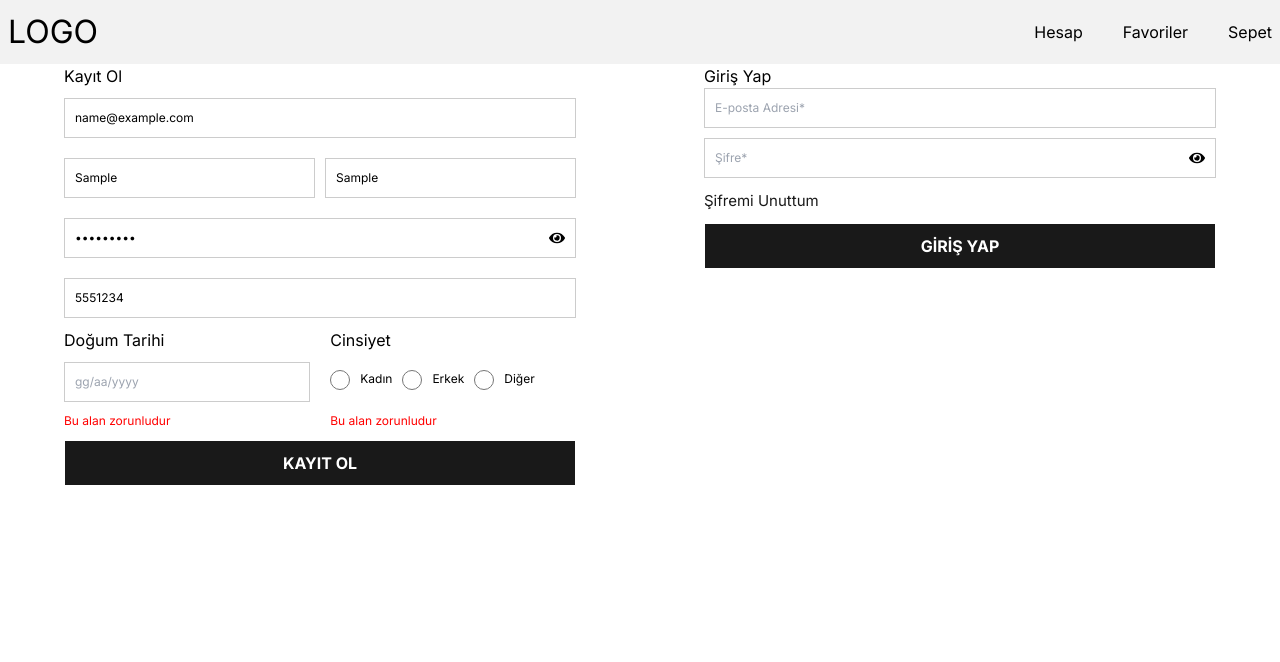
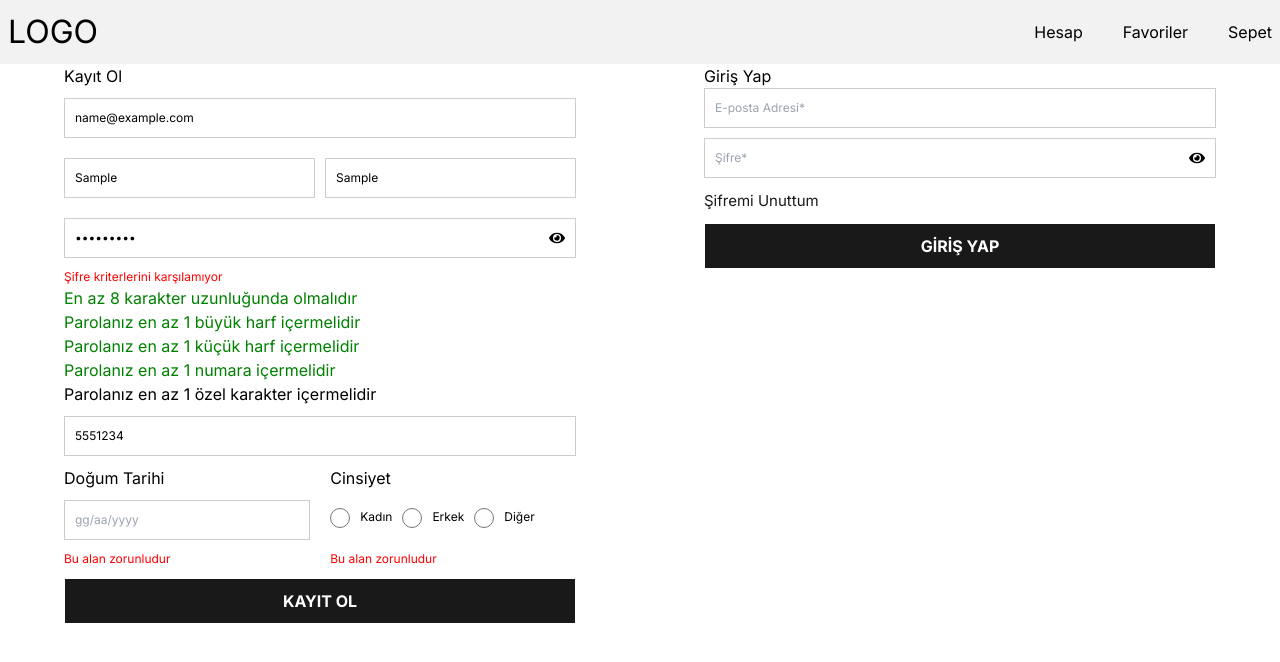
Before and after one commit to mrvozturk/DigitalEmporium, a Next.js app: page /auth in a window 1280 px wide. Both pictures are taken after typing "name@example.com", "Sample", "Sample", "Sample123", "5551234", "Sample" into the empty fields and a click on the button "KAYIT OL". Shown: the top 662 px of the page. Built offline with nearby package versions, Linux system fonts and the light colour scheme.

Commit message:
updated password

```diff
--- a/src/app/auth/register/index.tsx
+++ b/src/app/auth/register/index.tsx
@@ -9,7 +9,7 @@ const RegisterForm: React.FC = () => {
   const [selectedDate, setSelectedDate] = useState<Date | null>(null);
   const [showPassword, setShowPassword] = useState(false);
   const [formErrors, setFormErrors] = useState<{ [key: string]: string }>({});
-  const [passwordTouched, setPasswordTouched] = useState(false);
+  const [showPasswordCriteria, setShowPasswordCriteria] = useState(false);
   const [passwordCriteria, setPasswordCriteria] = useState({
     length: false,
     uppercase: false,
@@ -17,7 +17,6 @@ const RegisterForm: React.FC = () => {
     number: false,
     specialChar: false
   });
-
   const validateForm = (e: React.FormEvent<HTMLFormElement>) => {
     e.preventDefault();
     const errors: { [key: string]: string } = {};
@@ -44,6 +43,15 @@ const RegisterForm: React.FC = () => {
 
     if (!selectedDate) errors.birthdate = 'Bu alan zorunludur';
 
+    const password = form.password.value;
+    const passwordRegex = /^(?=.*[A-Z])(?=.*[a-z])(?=.*\d)(?=.*[@$!%*.?&])[A-Za-z\d@$!%*.?&]{8,}$/;
+    if (!passwordRegex.test(password)) {
+      errors.password = 'Şifre kriterlerini karşılamıyor';
+      setShowPasswordCriteria(true);
+    } else {
+      setShowPasswordCriteria(false);
+    }
+
     setFormErrors(errors);
   };
 
@@ -56,13 +64,6 @@ const RegisterForm: React.FC = () => {
       number: /\d/.test(password),
       specialChar: /[@$!%*.?&]/.test(password)
     });
-
-    if (password) {
-      setFormErrors(prevErrors => {
-        const { password, ...rest } = prevErrors;
-        return rest;
-      });
-    }
   };
 
   const handleNameInput = (e: React.FormEvent<HTMLInputElement>) => {
@@ -110,9 +111,8 @@ const RegisterForm: React.FC = () => {
             type={showPassword ? 'text' : 'password'}
             name='password'
             placeholder='Şifre*'
+            onFocus={() => setShowPasswordCriteria(true)}
             onChange={handlePasswordChange}
-            onFocus={() => setPasswordTouched(true)}
-            onBlur={() => setPasswordTouched(false)}
           />
           <button
             type='button'
@@ -122,10 +122,10 @@ const RegisterForm: React.FC = () => {
             {showPassword ? <FaEyeSlash /> : <FaEye />}
           </button>
         </div>
-        {formErrors.password && !passwordTouched && (
+        {formErrors.password && (
           <p className={styles.error}>{formErrors.password}</p>
         )}
-        {passwordTouched && (
+        {showPasswordCriteria && (
           <ul className={styles.passwordCriteria}>
             <li className={passwordCriteria.length ? styles.valid : ''}>
               En az 8 karakter uzunluğunda olmalıdır
@@ -140,7 +140,7 @@ const RegisterForm: React.FC = () => {
               Parolanız en az 1 numara içermelidir
             </li>
             <li className={passwordCriteria.specialChar ? styles.valid : ''}>
-              Parolanız en az 1 karakter içermelidir
+              Parolanız en az 1 özel karakter içermelidir
             </li>
           </ul>
         )}
```
